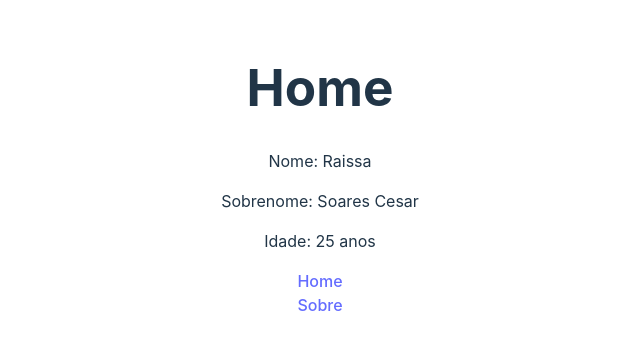
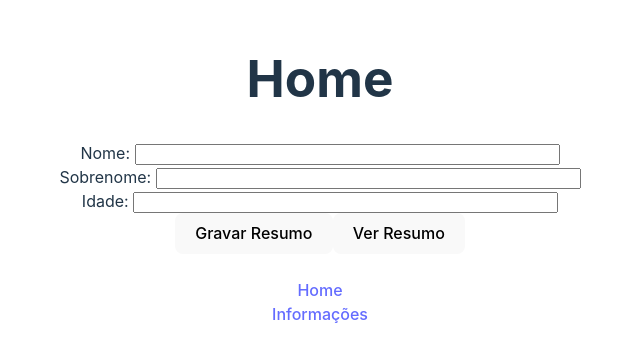
Before and after one commit to RaissaC/curso-react, a React (Vite) app: page / in a window 1280 px wide. Shown: the part 229-590 px from the top of the page, without its empty margins (320-960 px from the left). Built offline with nearby package versions, Linux system fonts and the light colour scheme.

Commit message:
manipulando variáveis globais, mas falta exibir os sets das variaveis

```diff
--- a/src/App.jsx
+++ b/src/App.jsx
@@ -1,11 +1,7 @@
-// import { useState } from 'react'
-// import reactLogo from './assets/react.svg'
-// import viteLogo from '/vite.svg'
 import { BrowserRouter, Routes, Route } from 'react-router-dom';
 import './css/App.css'
 import Home from './components/Home';
-import Sobre from './components/Sobre';
-export default App;
+import Informacoes from './components/Informacoes';
 
 function App() {
   return (
@@ -13,9 +9,11 @@ function App() {
       <BrowserRouter>
         <Routes>
           <Route path="/" element={<Home />} />
-          <Route path="/sobre" element={<Sobre />} />
+          <Route path="/informacoes" element={<Informacoes />} />
         </Routes>
       </BrowserRouter>
     </div>
 )
 }
+
+export default App;
--- a/src/components/Global.jsx
+++ b/src/components/Global.jsx
@@ -1,6 +1,6 @@
 export default class Global{
-    static nome="Raissa"
-    static sobrenome="Soares Cesar"
-    static idade="25 anos"
+    static nome=""
+    static sobrenome=""
+    static idade=""
 
 }
--- a/src/components/Home.jsx
+++ b/src/components/Home.jsx
@@ -1,12 +1,38 @@
-
 import Menu from "./Menu"
+import Global from "./Global";
+import { useState } from "react";
 
 
 function Home() {
+
+    const [nome, setNome] = useState(Global.nome)
+    const [sobrenome, setSobrenome] = useState(Global.sobrenome)
+    const [idade, setIdade] = useState(Global.idade)
+
+    const gravarResumo = () => {
+        Global.nome = nome
+        Global.sobrenome = sobrenome
+        Global.idade = idade
+
+    }
+
+    const verResumo = () => {
+        alert("OK!")
+    }
     return (
         <div>
             <h1>Home</h1>
-            <Menu/>
+
+            Nome:      <input type="text" size="50" value={nome} onChange={(e) => setNome(e.target.value)} /><br></br>
+            Sobrenome: <input type="text" size="50" value={sobrenome} onChange={(e) => setSobrenome(e.target.value)} /><br></br>
+            Idade:      <input type="text" size="50" value={idade} onChange={(e) => setIdade(e.target.value)} /><br></br>
+
+
+            <button onClick={() => gravarResumo()}>Gravar Resumo</button>
+            <button onClick={() => verResumo()}>Ver Resumo</button>
+            <br></br>
+            <br></br>
+            <Menu />
         </div>
     )
 }
--- /dev/null
+++ b/src/components/Informacoes.jsx
@@ -0,0 +1,19 @@
+import Menu from "./Menu";
+import Global from "./Global";
+
+
+function Informacoes() {
+    return (
+        <div>
+            <h1>Informações </h1>
+
+            <p>{"Nome: " + Global.nome}</p>
+            <p>{"Sobrenome: " + Global.sobrenome}</p>
+            <p>{"Idade: " + Global.idade}</p>
+            < Menu />
+        </div>
+    )
+}
+
+
+export default Informacoes;
--- a/src/components/Menu.jsx
+++ b/src/components/Menu.jsx
@@ -1,14 +1,11 @@
-import Global from "./Global";
+
 function Menu() {
+
     return (
-        <div>
-            <p>{"Nome: " + Global.nome}</p>
-            <p>{"Sobrenome: " + Global.sobrenome}</p>
-            <p>{"Idade: " + Global.idade}</p>
-
+        < div >
             <a href="/">Home</a><br />
-            <a href="/sobre">Sobre</a><br />
-        </div>
+            <a href="/informacoes">Informações</a><br />
+        </div >
     )
 }
 
--- a/src/components/Sobre.jsx
+++ /dev/null
@@ -1,14 +0,0 @@
-import Menu from "./Menu";
-
-
-function Sobre() {
-    return (
-        <div>
-        <h1>Sobre </h1>
-        < Menu />
-        </div>
-    )
-}
-
-
-export default Sobre;
```
